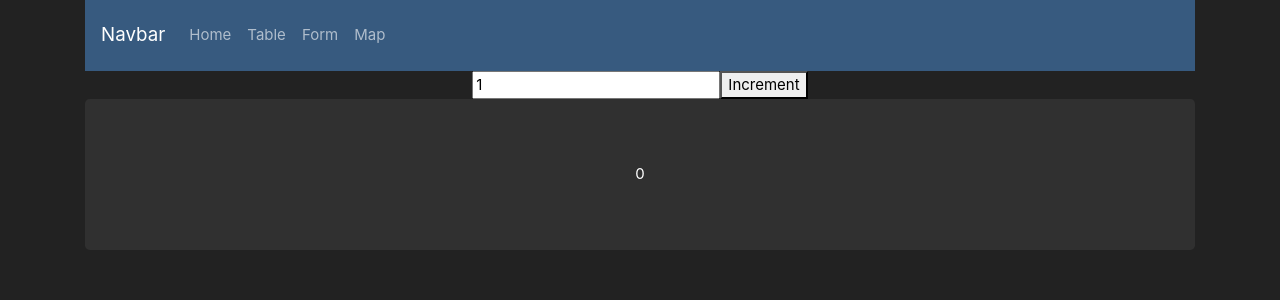
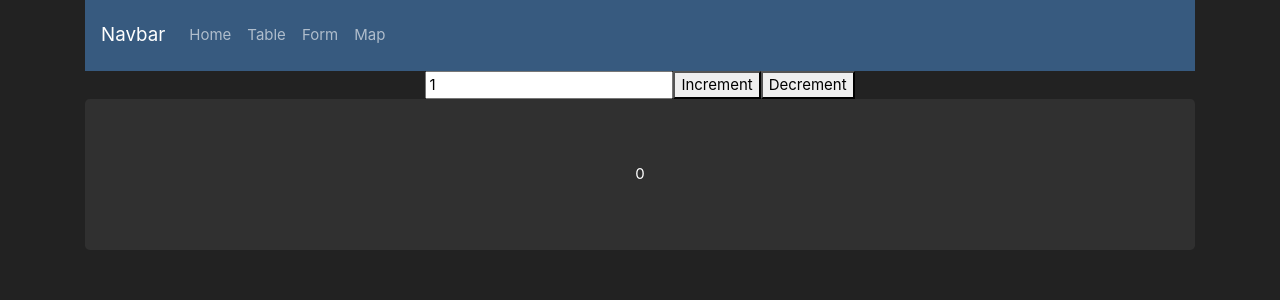
Before and after one commit to jrwallace1983/inspection-gis, a React (Create React App) app: page / in a window 1280 px wide. Shown: the top 300 px of the page. Built offline with nearby package versions, Linux system fonts and the light colour scheme; no server answers.

Commit message:
package edits for deployment
package edits for deployment

```diff
--- a/package.json
+++ b/package.json
@@ -2,9 +2,11 @@
   "name": "inspection-gis",
   "version": "0.1.0",
   "private": true,
+  "homepage": "https://github.com/jrwallace1983/inspection-gis",
   "dependencies": {
     "axios": "^0.19.0",
     "bootstrap": "^4.3.1",
+    "gh-pages": "^2.1.1",
     "leaflet": "^1.5.1",
     "react": "^16.8.6",
     "react-bootstrap": "^1.0.0-beta.11",
@@ -16,6 +18,8 @@
     "redux": "^4.0.4"
   },
   "scripts": {
+    "predeploy":"npm run build",
+    "deploy":"gh-pages -d build",
     "start": "react-scripts start",
     "build": "react-scripts build",
     "test": "react-scripts test",
--- a/src/components/home/form.js
+++ b/src/components/home/form.js
@@ -3,19 +3,29 @@ import React, {useState} from 'react'
 const Form = (props)=>{
     const [count, setCount] = useState(1);
 
-    const incrementHandler = (e)=>{
+    const countHandler = (e)=>{
         setCount(parseInt(e.target.value));
     }
 
-    const submitHandler = (e)=>{
+    const submitIncrementHandler = (e)=>{
 
         e.preventDefault()
         props.changeIncrement(count);
+
     }
+
+    const submitDecrementHandler = (e)=>{
+
+        e.preventDefault()
+        props.changeDecrement(count);
+
+    }
+
     return (
-        <form onSubmit={submitHandler}>
-            <input onChange={incrementHandler} value={count}></input>
-            <button type="submit">Increment</button>
+        <form>
+            <input onChange={countHandler} value={count}></input>
+            <button onClick={submitIncrementHandler}>Increment</button>
+            <button onClick={submitDecrementHandler}>Decrement</button>
 
         </form>
     )
--- a/src/components/home/home.js
+++ b/src/components/home/home.js
@@ -10,7 +10,8 @@ const Home =(props)=> {
 
     return (
         <React.Fragment>
-            <Form changeIncrement={props.onIncrementCounter}></Form>
+            <Form changeIncrement={props.onIncrementCounter}
+                    changeDecrement={props.onDecrementCounter}></Form>
         <Jumbotron>{props.ctr}</Jumbotron>
         </React.Fragment>
     )//}
@@ -18,7 +19,8 @@ const Home =(props)=> {
 
 const mapDispatchProps = dispatch=>{
     return{
-        onIncrementCounter: (value)=> dispatch({type: actionTypes.INCREMENT_COUNT, value})
+        onIncrementCounter: (value)=> dispatch({type: actionTypes.INCREMENT_COUNT, value}),
+        onDecrementCounter: (value)=> dispatch({type: actionTypes.DECREMENT_COUNT, value})
     };
 };
 const mapStateToProps = state=>{
--- a/src/containers/main.js
+++ b/src/containers/main.js
@@ -1,5 +1,5 @@
 import React, {Component} from 'react'
-import { BrowserRouter as Router, Route, Switch, Link } from "react-router-dom";
+import { BrowserRouter as Router, Route, Switch, Link, HashRouter } from "react-router-dom";
 import axios from 'axios';
 import Home from '../components/home/home'
 import Navbar from '../components/navbar/navbar'
@@ -111,6 +111,7 @@ class Main extends Component{
     render(){
         console.log("Main Render")
         return(
+
             <Router>
             <React.Fragment>
                 <Navbar></Navbar>
@@ -145,6 +146,7 @@ class Main extends Component{
             </React.Fragment>
             </Router>
 
+
         )
     }
 }
--- a/src/store/actions.js
+++ b/src/store/actions.js
@@ -1,3 +1,4 @@
 export const ADD_PERSON = 'ADD_PERSON';
 export const REMOVE_PERSON = 'REMOVE_PERSON';
 export const INCREMENT_COUNT = 'INCREMENT';
+export const DECREMENT_COUNT = 'DECREMENT';
--- a/src/store/reducer.js
+++ b/src/store/reducer.js
@@ -12,6 +12,11 @@ const reducer = (state = initialState, action) => {
             ...state,
             counter: state.counter + action.value
         }
+    case actionTypes.DECREMENT_COUNT:
+        return{
+            ...state,
+            counter: state.counter - action.value
+        }
     }
 
     return state;
```
Also changed, not shown: 1 other file (tests, documents, lock files or other folders).
